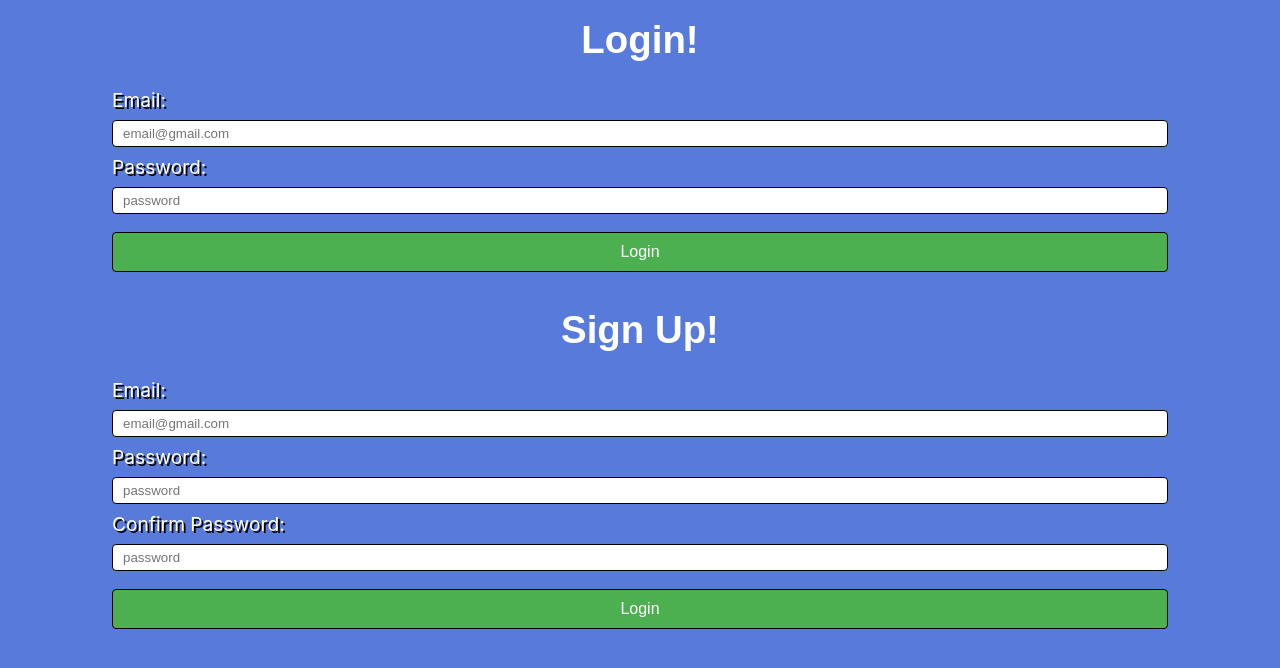
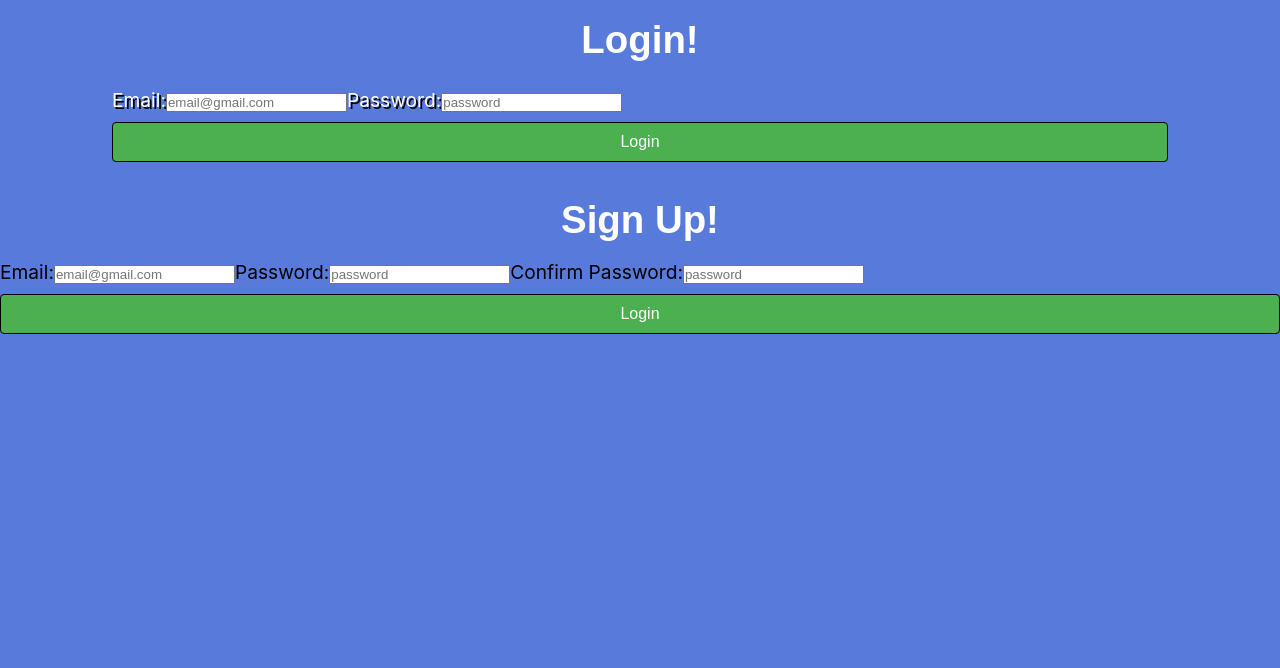
Before and after one commit to emrichmp/myFoodJournal-Frontend, a React (Create React App) app: page / in a window 1280 px wide. Shown: the top 668 px of the page. Built offline with nearby package versions, Linux system fonts and the light colour scheme; a web font is replaced by a local one.

Commit message:
removed classnames, want to do different styling

```diff
--- a/src/components/Login/LoginForm.js
+++ b/src/components/Login/LoginForm.js
@@ -19,11 +19,11 @@ class LoginForm extends React.Component {
             <form onSubmit= {this.submitHandler} className="tdee-form">
                 <label>
                     Email:
-                    <input className="tdee-inputs" type="text" name="email" placeholder="email@gmail.com" onChange={this.changeHandler} />
+                    <input className="" type="text" name="email" placeholder="email@gmail.com" onChange={this.changeHandler} />
                 </label>
                 <label>
                     Password:
-                    <input className="tdee-inputs" type="password" name="password" placeholder="password" onChange={this.changeHandler} />
+                    <input className="" type="password" name="password" placeholder="password" onChange={this.changeHandler} />
                 </label>
                 <input type="submit" value="Login" />
             </form>
--- a/src/components/Login/SignUpForm.js
+++ b/src/components/Login/SignUpForm.js
@@ -5,18 +5,18 @@ class SignUpForm extends React.Component {
         return (
           <div className="sign-up">
               <h1 className="Header">Sign Up!</h1>
-              <form onSubmit= {this.submitHandler} className="tdee-form">
+              <form onSubmit= {this.submitHandler} className="">
                   <label>
                       Email:
-                      <input className="tdee-inputs" type="text" name="email" placeholder="email@gmail.com" onChange={this.changeHandler} />
+                      <input className="" type="text" name="email" placeholder="email@gmail.com" onChange={this.changeHandler} />
                   </label>
                   <label>
                       Password:
-                      <input className="tdee-inputs" type="password" name="password" placeholder="password" onChange={this.changeHandler} />
+                      <input className="" type="password" name="password" placeholder="password" onChange={this.changeHandler} />
                   </label>
                   <label>
                       Confirm Password:
-                      <input className="tdee-inputs" type="password" name="confirm" placeholder="password" onChange={this.changeHandler} />
+                      <input className="" type="password" name="confirm" placeholder="password" onChange={this.changeHandler} />
                   </label>
                   <input type="submit" value="Login" />
               </form>
```
